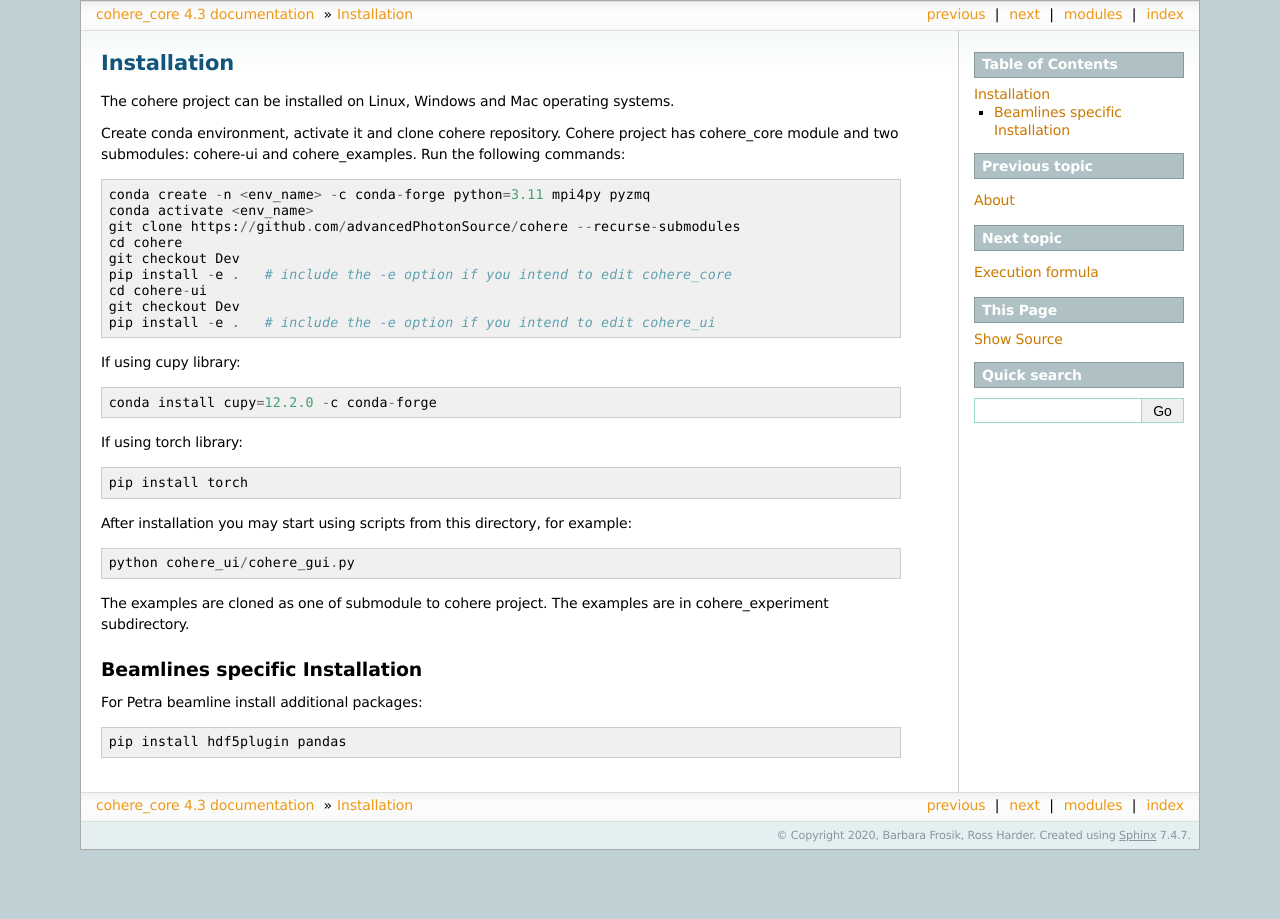
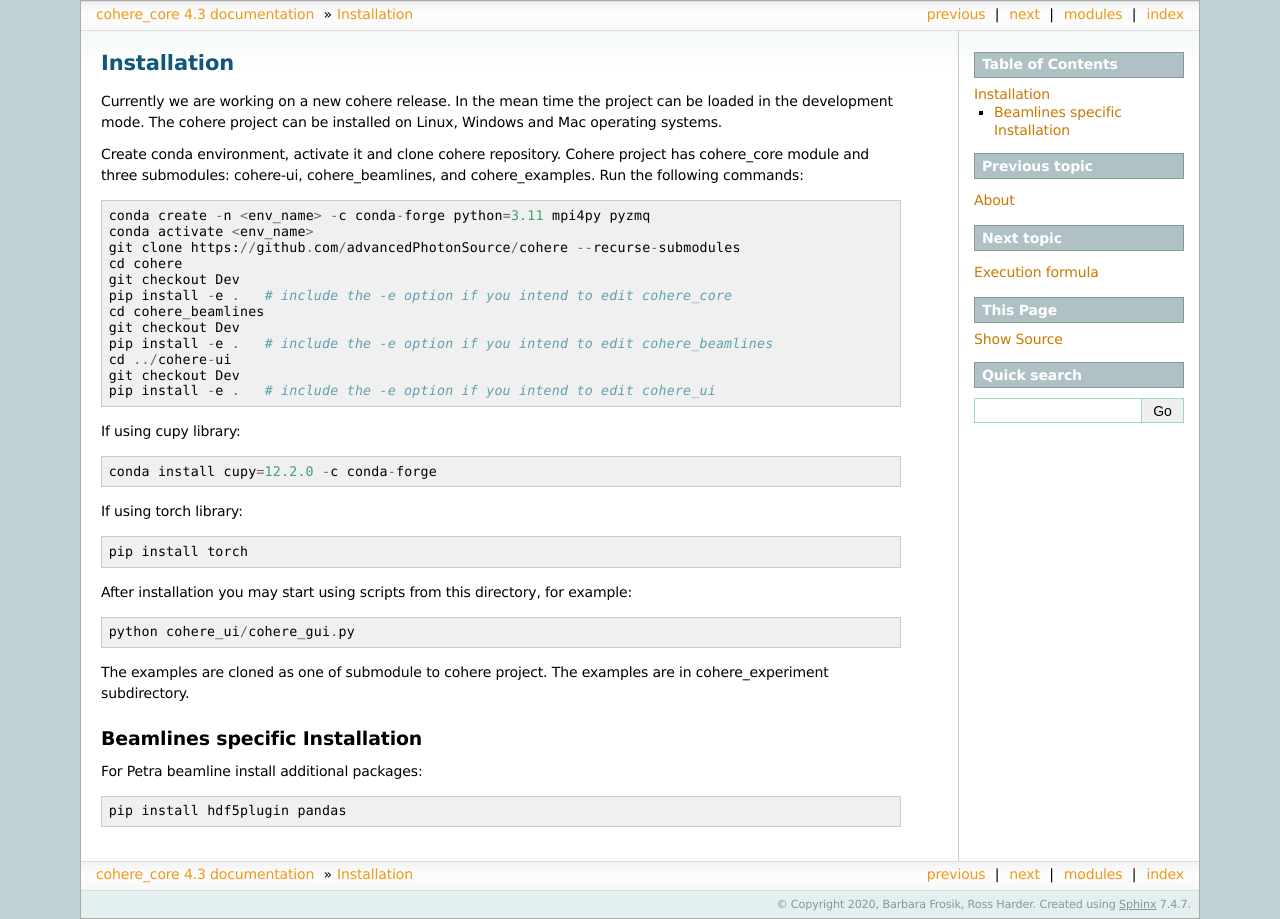
Before and after one commit to AdvancedPhotonSource/cohere, a Sphinx documentation site: the page built from docs/source/installation.rst, in a window 1280 px wide. Built offline with Sphinx 7.4.7, drawn with Linux system fonts in a browser that asks for light colours.

Commit message:
updated installation doc

```diff
--- a/docs/source/installation.rst
+++ b/docs/source/installation.rst
@@ -1,9 +1,10 @@
 ============
 Installation
 ============
+Currently we are working on a new cohere release. In the mean time the project can be loaded in the development mode.
 The cohere project can be installed on Linux, Windows and Mac operating systems.
 
-Create conda environment, activate it and clone cohere repository. Cohere project has cohere_core module and two submodules: cohere-ui and cohere_examples.
+Create conda environment, activate it and clone cohere repository. Cohere project has cohere_core module and three submodules: cohere-ui, cohere_beamlines, and cohere_examples.
 Run the following commands::
 
     conda create -n <env_name> -c conda-forge python=3.11 mpi4py pyzmq
@@ -12,7 +13,10 @@ Run the following commands::
     cd cohere
     git checkout Dev
     pip install -e .   # include the -e option if you intend to edit cohere_core
-    cd cohere-ui
+    cd cohere_beamlines
+    git checkout Dev
+    pip install -e .   # include the -e option if you intend to edit cohere_beamlines
+    cd ../cohere-ui
     git checkout Dev
     pip install -e .   # include the -e option if you intend to edit cohere_ui
 
```
